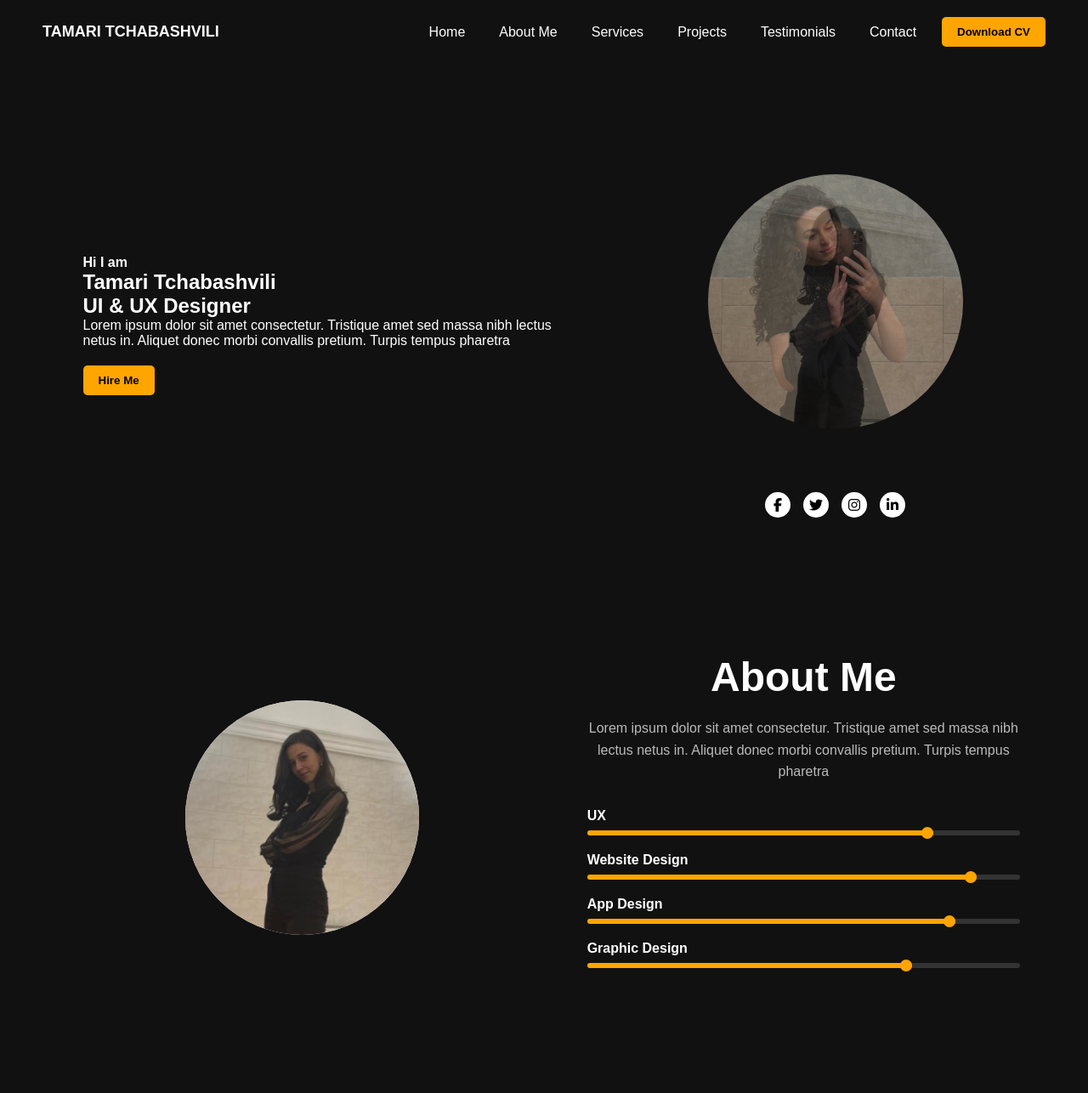
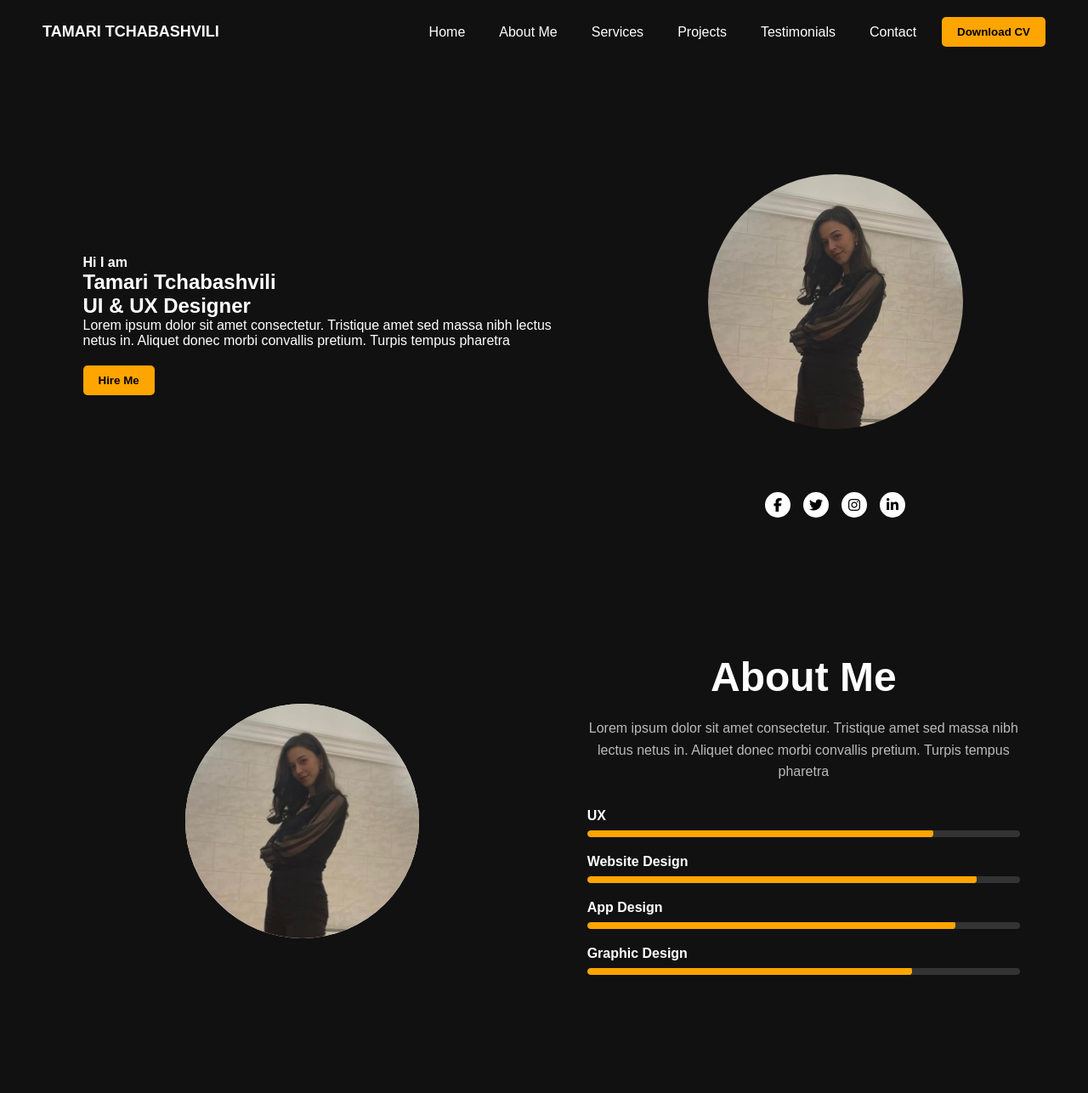
Before and after one commit to tmrtcha/Final_Tchabashvili-Tamari, a plain HTML site: page index.html in a window 1280 px wide. Shown: the top 1286 px of the page at 85% size. Drawn offline with Linux system fonts and the light colour scheme.

Commit message:
progress bar

```diff
--- a/src/css/style.css
+++ b/src/css/style.css
@@ -276,13 +276,6 @@ body {
   position: relative;
 }
 
-.fill {
-  height: 100%;
-  background: orange;
-  border-radius: 10px;
-  position: relative;
-}
-
 .fill::after {
   content: "";
   position: absolute;
@@ -294,17 +287,35 @@ body {
   border-radius: 50%;
 }
 
-/* პროგრესები */
-.ux {
+.bar {
+  width: 100%;
+  height: 8px;
+  background: #333;
+  border-radius: 10px;
+  overflow: hidden;
+  margin-bottom: 20px;
+}
+
+.fill {
+  height: 100%;
+  width: 0; /* დაწყების პროცენტი 0 */
+  background: orange;
+  border-radius: 10px;
+  position: relative;
+  transition: width 2s ease-in-out;
+}
+
+/* საბოლოო პროცენტი */
+.fill.ux {
   width: 80%;
 }
-.web {
+.fill.web {
   width: 90%;
 }
-.app {
+.fill.app {
   width: 85%;
 }
-.graphic {
+.fill.graphic {
   width: 75%;
 }
 
--- a/src/js/main.js
+++ b/src/js/main.js
@@ -28,13 +28,37 @@ function startAutoSlide() {
   }, 5000);
 }
 
-// // ავტომატური სლაიდის გაჩერება
-// function stopAutoSlide() {
-//   clearInterval(autoSlideInterval);
-// }
+// დაწყება
+startAutoSlide();
 
-// // მაუსის შეყვანა/გამოყვანა
-// sliderWrapper.addEventListener("mouseenter", stopAutoSlide);
-// sliderWrapper.addEventListener("mouseleave", startAutoSlide);
+// ვიპოვო ყველა fill ელემენტი
+const fills = document.querySelectorAll(".fill");
+const aboutSection = document.getElementById("about");
 
-startAutoSlide();
+// თავდაპირველად ყველა fill-ის width 0
+fills.forEach((fill) => (fill.style.width = "0"));
+
+function animateSkills() {
+  const sectionTop = aboutSection.getBoundingClientRect().top;
+  const screenHeight = window.innerHeight;
+
+  if (sectionTop < screenHeight - 100) {
+    // როცა სექცია 100px რჩება ეკრანამდე
+    fills.forEach((fill) => {
+      fill.style.width = fill.classList.contains("ux")
+        ? "80%"
+        : fill.classList.contains("web")
+        ? "90%"
+        : fill.classList.contains("app")
+        ? "85%"
+        : fill.classList.contains("graphic")
+        ? "75%"
+        : "0";
+    });
+    // ერთხელაც რომ არ განმეორდეს
+    window.removeEventListener("scroll", animateSkills);
+  }
+}
+
+// scroll listener
+window.addEventListener("scroll", animateSkills);
```
